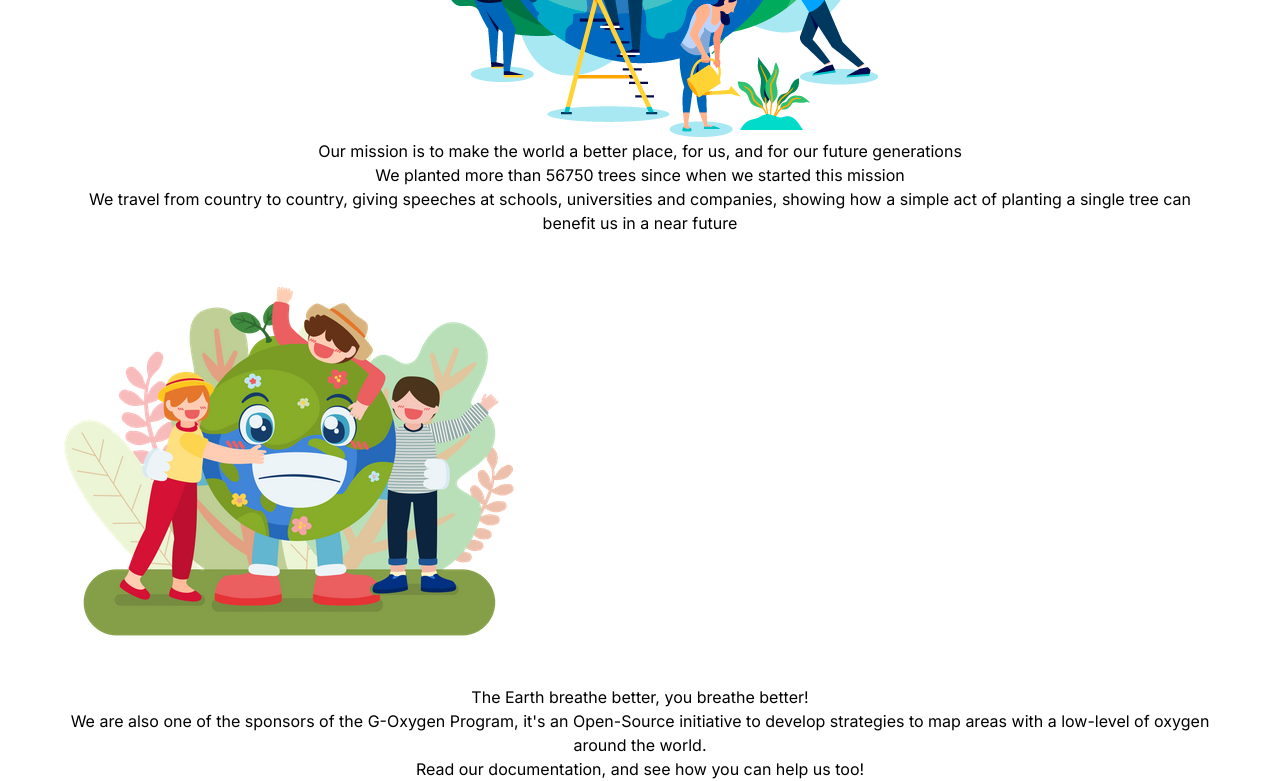
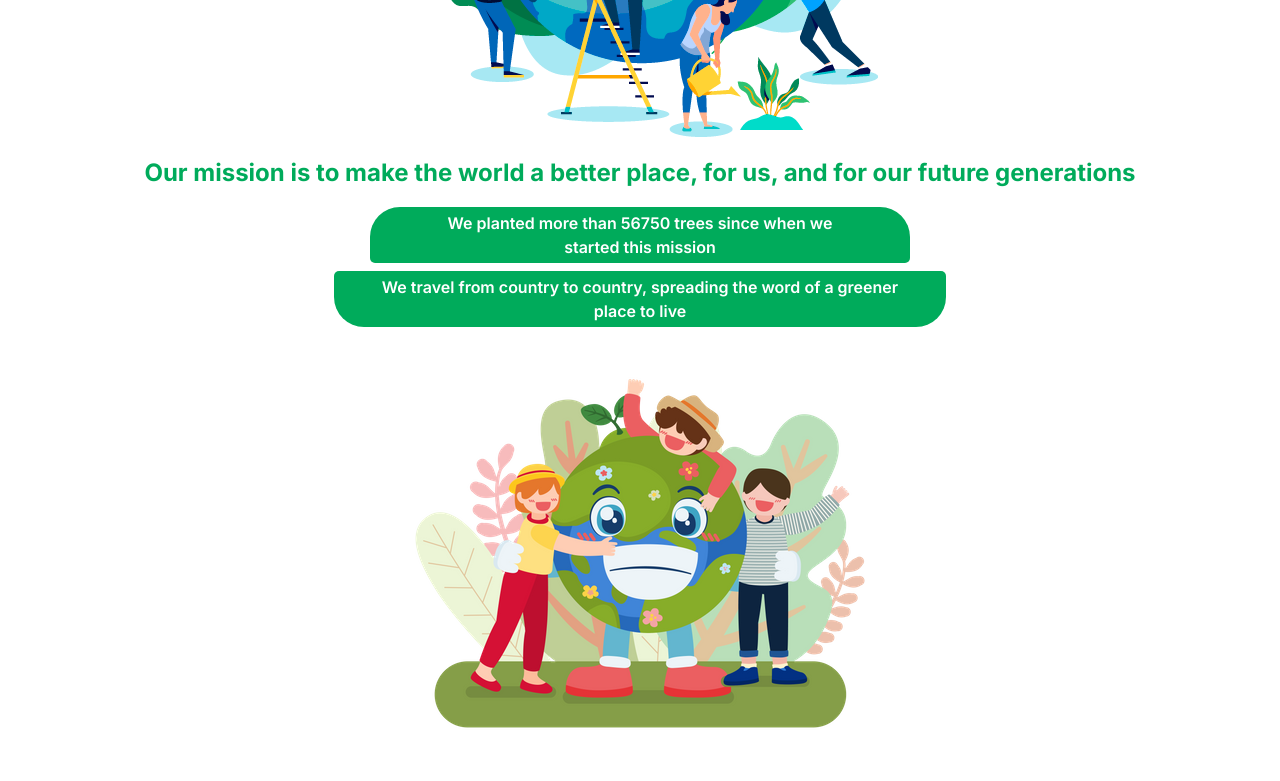
Before and after one commit to awkren/green-world, a React (Create React App) app: page / in a window 1280 px wide. Shown: the part 660-1441 px from the top of the page. Built offline with nearby package versions, Linux system fonts and the light colour scheme; the HTML template or start-up script is replaced by a standard one.

Commit message:
deploy dev

```diff
--- a/src/App.css
+++ b/src/App.css
@@ -2,3 +2,7 @@
 /* font-family: 'Inter', sans-serif; */
 
 /* *{border:1px solid red;} */
+
+*{
+  font-family: 'Inter', sans-serif;
+}
--- a/src/page-structure/UpperSection.jsx
+++ b/src/page-structure/UpperSection.jsx
@@ -23,10 +23,16 @@ const UpperSection = () => {
       <div className='mt-[2rem]'>
         <img src={earthImg} alt='/'/>
       </div>
+      <div className='mt-[1rem] mb-[1rem]'>
+        <p className='text-[1.5rem] text-[#00ab5b] font-bold'>Our mission is to make the world a better place, for us, and for our future generations</p>
+      </div>
+      <div className='bg-[#00ab5b] rounded-[30px_30px_5px_5px] mb-[.5rem] h-[3.5rem] flex font-semibold text-white'>
+        <p className='text-center w-[75%] m-auto'>We planted more than 56750 trees since when we started this mission</p>
+      </div>
+      <div className='bg-[#00ab5b] rounded-[5px_5px_30px_30px] h-[3.5rem] flex font-semibold text-white'>
+        <p className='w-[85%] m-auto'>We travel from country to country, spreading the word of a greener place to live</p>
+      </div>
       <div>
-        <p>Our mission is to make the world a better place, for us, and for our future generations</p>
-        <p>We planted more than 56750 trees since when we started this mission</p>
-        <p>We travel from country to country, giving speeches at schools, universities and companies, showing how a simple act of planting a single tree can benefit us in a near future</p>
         <img src={earthSecond} alt='/'/>
       </div>
       <div>
```
